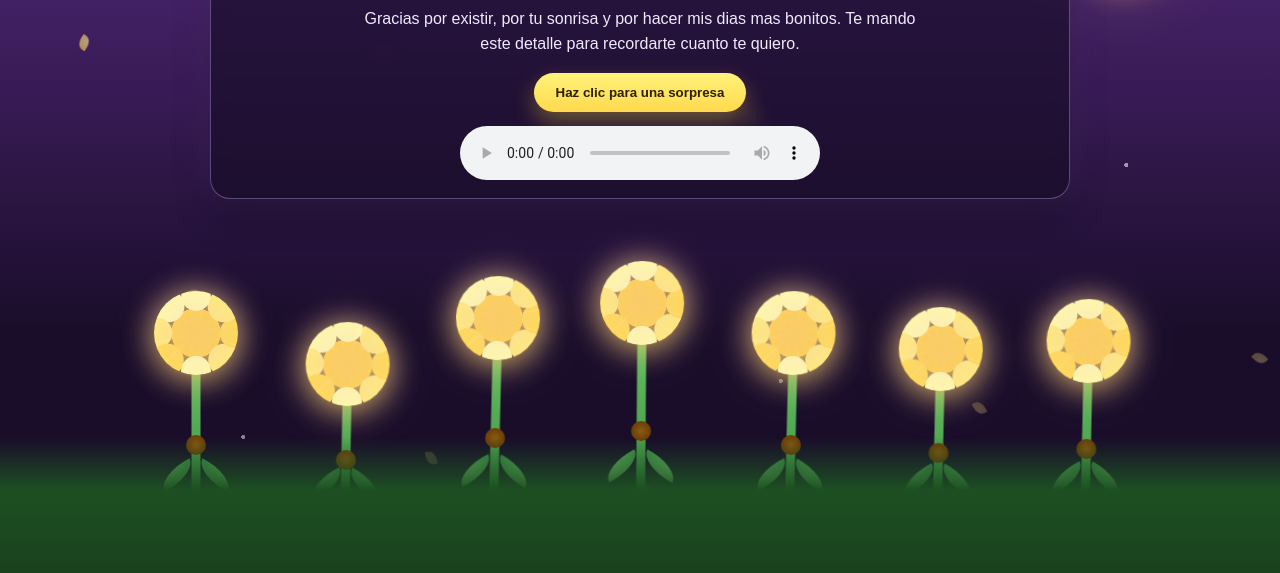
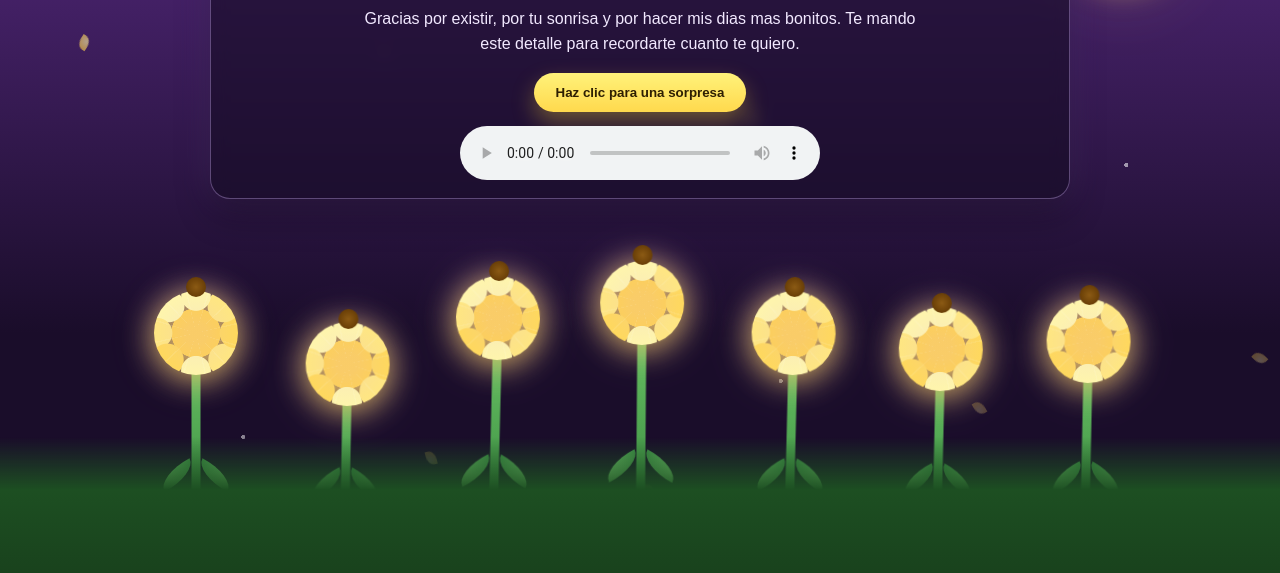
Before and after one commit to HernaldoCA/flores-amarillas, a website: page index.html in a window 1280 px wide. Shown: the part 187-760 px from the top of the page. Drawn offline with Linux system fonts and the light colour scheme.

Commit message:
Update styles.css

```diff
--- a/styles.css
+++ b/styles.css
@@ -448,6 +448,6 @@ audio {
 }
 @media (min-width: 1024px) {
   .center {
-    top: 55%; /* ajusta este valor */
+    top: 0%; /* ajusta este valor */
   }
 }
```
